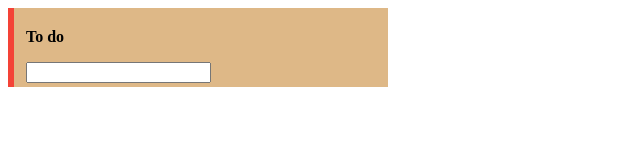
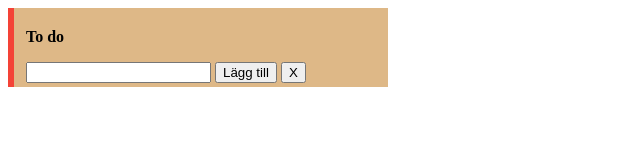
Before and after one commit to swakejake/to-do-list, a plain HTML site: page index.html in a window 1280 px wide. Shown: the whole page, without its empty margins (0-640 px from the left). Drawn offline with Linux system fonts and the light colour scheme.

Commit message:
buttonadd

```diff
--- a/index.html
+++ b/index.html
@@ -12,6 +12,10 @@
     <div class="notes">
         <p><strong>To do</strong></p>
         <input type="text">
+        <button onclick="addNote()">Lägg till</button>
+        <button class="removeNote" onclick="removeNote()">
+        X
+        </button>
     </div>
 </body>
 </html>
```
Also changed, not shown: mystyle.css (line endings or trailing spaces).
